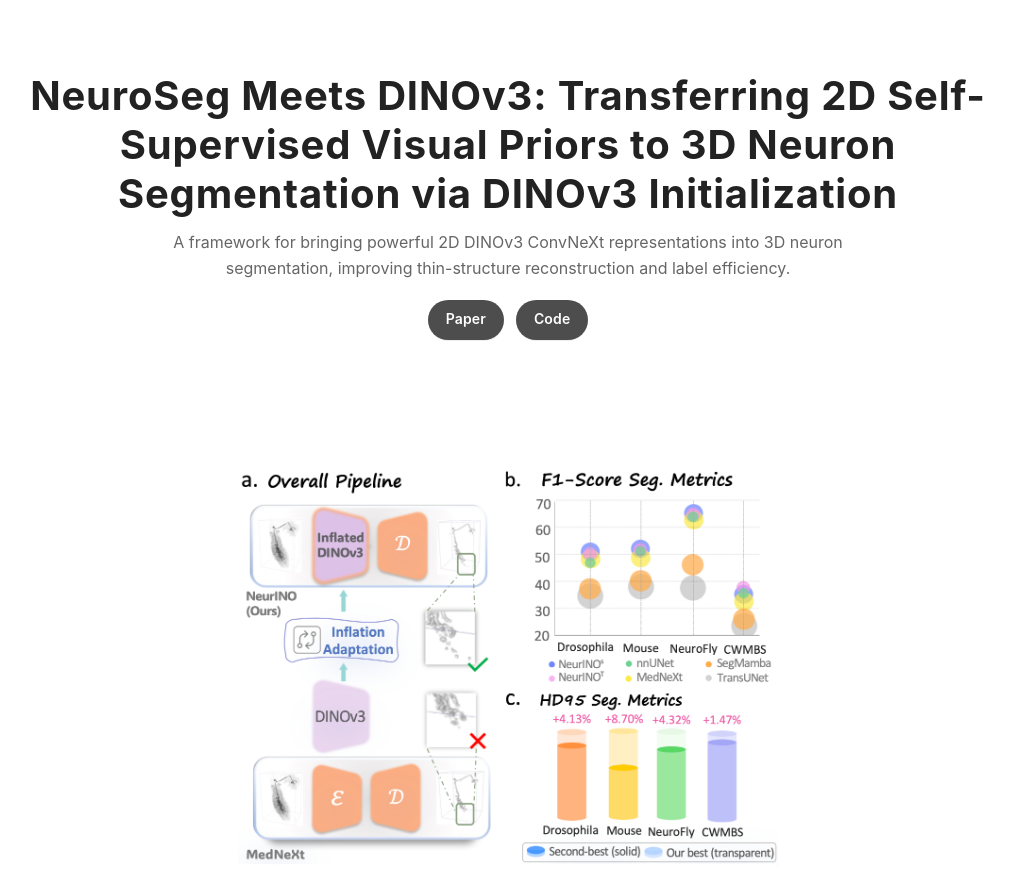
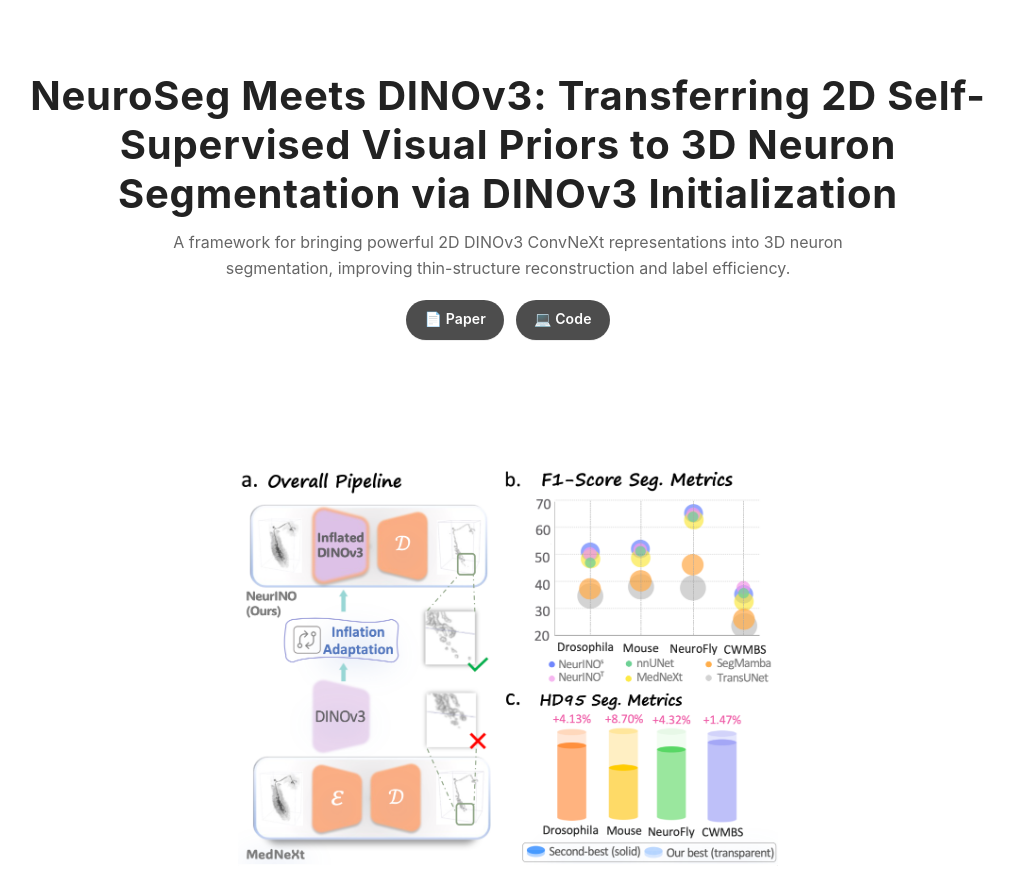
Before and after one commit to yy0007/NeurINO-Project-Page, a plain HTML site: page docs/index.html in a window 1280 px wide. Shown: the top 876 px of the page, without its empty margins (132-1146 px from the left). Drawn offline with Linux system fonts and the light colour scheme.

Commit message:
Update index.html

```diff
--- a/docs/index.html
+++ b/docs/index.html
@@ -204,9 +204,18 @@
         A framework for bringing powerful 2D DINOv3 ConvNeXt representations into 3D neuron
         segmentation, improving thin-structure reconstruction and label efficiency.
       </p>
-      <div class="hero-buttons" aria-label="links">
+      <!-- <div class="hero-buttons" aria-label="links">
         <a class="hero-btn disabled" href="#" aria-disabled="true">Paper</a>
         <a class="hero-btn disabled" href="#" aria-disabled="true">Code</a>
+      </div> -->
+
+      <div class="hero-buttons">
+        <a class="hero-btn disabled" href="#">
+          📄 Paper
+        </a>
+        <a class="hero-btn disabled" href="#">
+          💻 Code
+        </a>
       </div>
     </div>
   </div>
```
